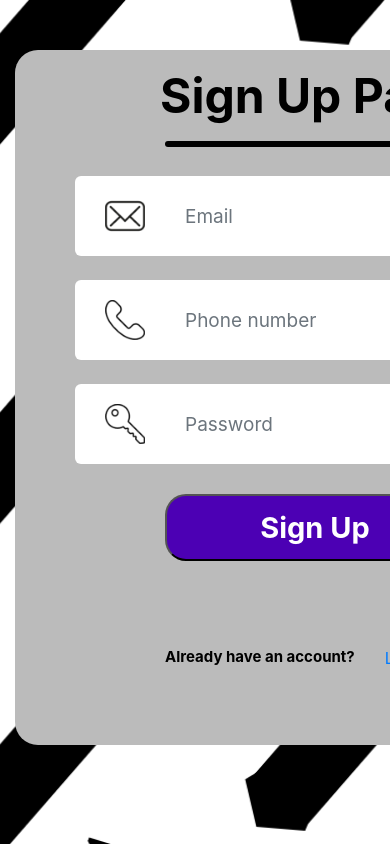
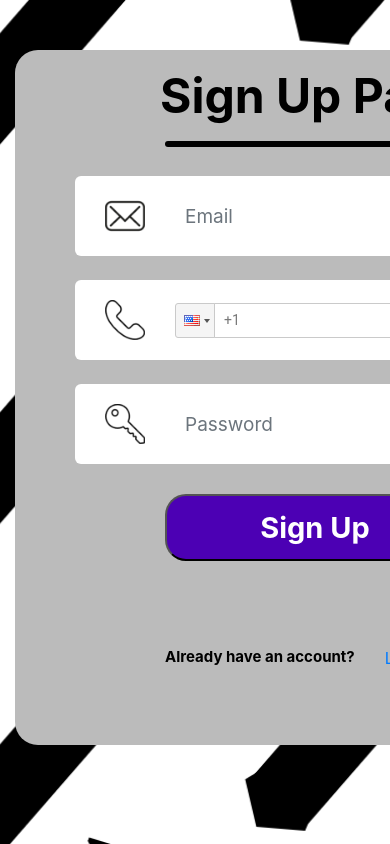
Before and after one commit to altin2/GradLinks, a React (Create React App) app in the folder client/: page /signup in a window 390 px wide. Shown: the top 844 px of the page. Built offline with nearby package versions, Linux system fonts and the light colour scheme; no server answers.

Commit message:
changing packages and input form to support phone numbers

```diff
--- a/client/package.json
+++ b/client/package.json
@@ -12,6 +12,7 @@
     "radix-ui": "^1.4.2",
     "react": "^19.1.0",
     "react-dom": "^19.1.0",
+    "react-phone-input-2": "^2.15.1",
     "react-router-dom": "^7.7.1",
     "react-scripts": "^5.0.1",
     "react-toastify": "^11.0.5",
--- a/client/src/Components/Dashboard/LinktoPgBtn.js
+++ b/client/src/Components/Dashboard/LinktoPgBtn.js
@@ -1,6 +1,5 @@
 import React from "react"
-import PhoneInput from "react-phone-input-2";
-import "react-phone-input-2/lib/style.css";
+
 const LinktoPgBtn =({func,btnStyle,text}) =>{
     return(
     <button onClick={func} className={btnStyle}>
--- a/client/src/Components/LoginSignup/InputForm.js
+++ b/client/src/Components/LoginSignup/InputForm.js
@@ -1,11 +1,17 @@
 import "./FormStyle.css"
 
 import React from "react";
+import PhoneInput from "react-phone-input-2";
+import "react-phone-input-2/lib/style.css";
+
 const InputForm = ({ img, onChange, name, value, type, placeholder }) => {
     return (
         <div className="input">
             {img && <img src={img} alt="" />}
-            <input type={type} name={name} value={value} onChange={onChange}placeholder={placeholder}className="form-control my-3"/>
+            {name==="phonenumber"?
+            <PhoneInput name={name}value={value}onChange={(phonenum) => onChange({ target: { name, value: phonenum } })}placeholder={placeholder}country="us"/>:
+            <input type={type} name={name} value={value} onChange={onChange}placeholder={placeholder}className="form-control my-3"/>}
+
 
         </div>
     );
--- a/client/src/Pages/LoginPg/Signup/Index.js
+++ b/client/src/Pages/LoginPg/Signup/Index.js
@@ -6,8 +6,6 @@
 import React, { useState} from "react";
 import { Link,useNavigate} from "react-router-dom";
 import { toast } from "react-toastify";
-import PhoneInput from "react-phone-input-2";
-import "react-phone-input-2/lib/style.css";
 const SignupUser = ({ setAuth }) => {
   const [inputs, setInputs] = useState({
     email: "",
@@ -92,7 +90,7 @@
               <form onSubmit={onSubmitForm}>
 
               <InputForm img={email_icon} onChange={e => onChange(e)} name="email" value={email} type="text"placeholder ="Email"/>
-              <InputForm img={phone_icon} onChange={e => onChange(e)} name="phonenumber" value={phonenumber} type="tel"placeholder ="Phone number"/>
+              <InputForm img={phone_icon} onChange={e => onChange(e)} name="phonenumber" value={phonenumber} placeholder ="Phone number"/>
               <InputForm img={pass_icon} onChange={e => onChange(e)} name="password" value={password} type="password"placeholder ="Password"/>
               <div className="submit-container">
                   <button className="submit">Sign Up</button>
```
Also changed, not shown: 1 other file (tests, documents, lock files or other folders).
